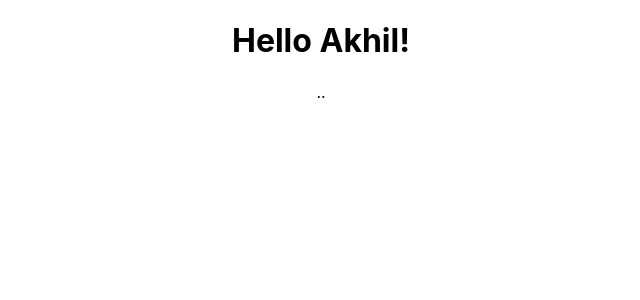
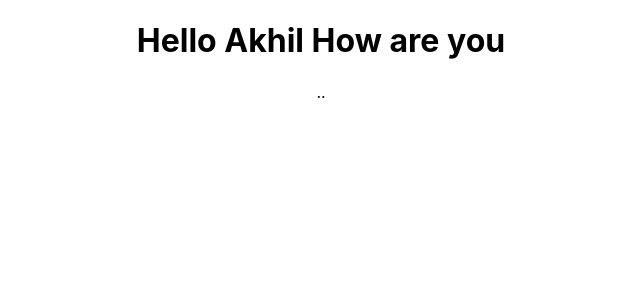
Before and after one commit to akhilgkrishnan/reactapp, a React (Create React App) app: page / in a window 1280 px wide. Shown: the top 300 px of the page, without its empty margins (319-959 px from the left). Built offline with nearby package versions, Linux system fonts and the light colour scheme.

Commit message:
add more contents

```diff
--- a/src/components/Akhil.js
+++ b/src/components/Akhil.js
@@ -1,7 +1,7 @@
 import React from 'react';
 
 function Akhil() {
-    return <h1>Hello Akhil!</h1>
+    return <h1>Hello Akhil How are you</h1>
 }
 
 export default Akhil
```
